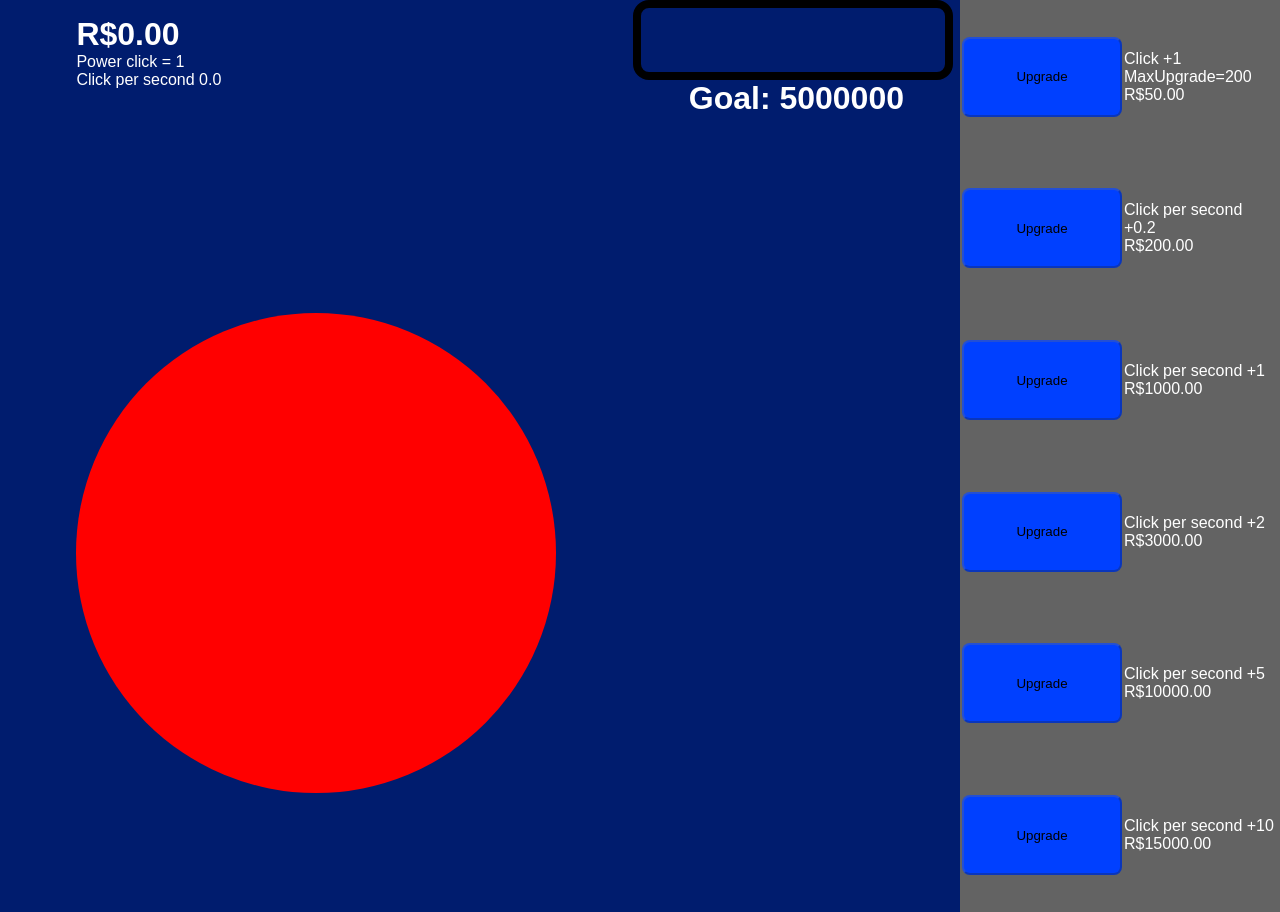
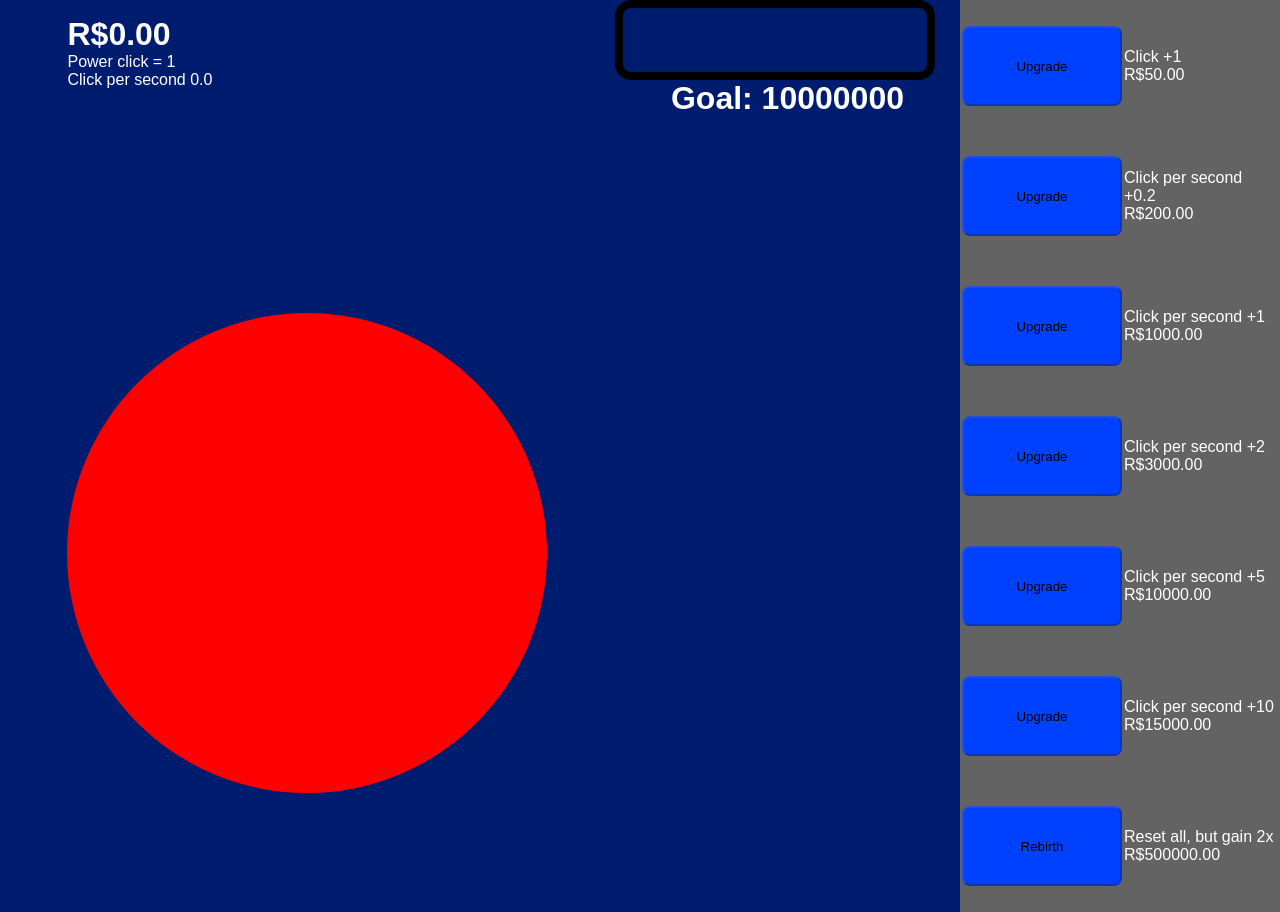
Before and after one commit to copperlamb78/ClickerGame, a React (Vite) app: page / in a window 1280 px wide. Built offline with nearby package versions, Linux system fonts and the light colour scheme; a web font is replaced by a local one.

Commit message:
add Rebirth function

```diff
--- a/src/components/Game.jsx
+++ b/src/components/Game.jsx
@@ -6,8 +6,10 @@ import styles from './Game.module.css'
 
 export function Game() {
 
+    const [rebirth, setRebirth] = useState(1)
+    const [rebirthPrice, setRebirthPrice] = useState(500000)
 
-    const [upgradeClickAdd, setUpgradeClickAdd] = useState(1)
+    const [upgradeClickAdd, setUpgradeClickAdd] = useState(1000)
     const [clickPerSecondAmount, setClickPerSecondAmount] = useState(0)
     const [money, setMoney] = useState(0)
     const [upgrade1Price, setUpgrade1Price] = useState(50)
@@ -23,45 +25,45 @@ export function Game() {
     const upgrade4 = 2
     const upgrade5 = 5
     const upgrade6 = 10
-    const upgradeAritimetricFormule = 0.01
+    const upgradeAritimetricFormule = 0.05
 
 
-    const goal =5000000
+    const goal = 10000000
 
 
 
     const handle1Upgrade =() => {
-        setUpgradeClickAdd (upgradeClickAdd + upgrade1)
+        setUpgradeClickAdd (upgradeClickAdd + (upgrade1 * rebirth))
         setMoney(money - upgrade1Price)
         setUpgrade1Price(upgrade1Price + (upgrade1Price * upgradeAritimetricFormule))
     }
 
     const handle2Upgrade =() => {
-        setClickPerSecondAmount(clickPerSecondAmount + upgrade2)
+        setClickPerSecondAmount(clickPerSecondAmount + (upgrade2 * rebirth))
         setMoney(money - upgrade2Price)
         setUpgrade2Price(upgrade2Price + (upgrade2Price * upgradeAritimetricFormule))
     }
 
     const handle3Upgrade =() => {
-        setClickPerSecondAmount(clickPerSecondAmount + upgrade3)
+        setClickPerSecondAmount(clickPerSecondAmount + (upgrade3 * rebirth))
         setMoney(money - upgrade3Price)
         setUpgrade3Price(upgrade3Price + (upgrade3Price * upgradeAritimetricFormule))
     }
 
     const handle4Upgrade =() => {
-        setClickPerSecondAmount(clickPerSecondAmount + upgrade4)
+        setClickPerSecondAmount(clickPerSecondAmount + (upgrade4 * rebirth))
         setMoney(money - upgrade4Price)
         setUpgrade4Price(upgrade4Price + (upgrade4Price * upgradeAritimetricFormule))
     }
 
     const handle5Upgrade =() => {
-        setClickPerSecondAmount(clickPerSecondAmount + upgrade5)
+        setClickPerSecondAmount(clickPerSecondAmount + (upgrade5 * rebirth))
         setMoney(money - upgrade5Price)
         setUpgrade5Price(upgrade5Price + (upgrade5Price * upgradeAritimetricFormule))
     }
 
     const handle6Upgrade =() => {
-        setClickPerSecondAmount(clickPerSecondAmount + upgrade6)
+        setClickPerSecondAmount(clickPerSecondAmount + (upgrade6 * rebirth))
         setMoney(money - upgrade6Price)
         setUpgrade6Price(upgrade6Price + (upgrade6Price * upgradeAritimetricFormule))
     }
@@ -74,6 +76,11 @@ export function Game() {
         setMoney(money + upgradeClickAdd)
     }
 
+    const handleRebirth = () => {
+        setRebirth(rebirth + rebirth)
+        setRebirthPrice(rebirthPrice * 2.375)
+    }
+
     useEffect (() => {
         const interval = setInterval(() => {
             clickPerSecond();
@@ -81,6 +88,19 @@ export function Game() {
 
         return () => clearInterval(interval);
     }, [clickPerSecondAmount])
+
+    useEffect (() => {
+        setMoney(0)
+        setUpgrade1Price(50)
+        setUpgrade2Price(200)
+        setUpgrade3Price(1000)
+        setUpgrade4Price(3000)
+        setUpgrade5Price(10000)
+        setUpgrade6Price(15000)
+        setUpgradeClickAdd(1)
+        setClickPerSecondAmount(0)
+    }, [rebirth])
+
 
     const progressWidth = (money / goal) * 100 + '%';
 
@@ -106,10 +126,10 @@ export function Game() {
             <table className={styles.upgradeArea}>
                 <tr>
                     <td>
-                        <button disabled={money < upgrade1Price | upgradeClickAdd == 200} onClick={handle1Upgrade} type='button'>Upgrade</button>
+                        <button disabled={money < upgrade1Price} onClick={handle1Upgrade} type='button'>Upgrade</button>
                     </td>
                     <td>
-                        <p>Click +{upgrade1} MaxUpgrade=200</p>
+                        <p>Click +{upgrade1}</p>
                         <p>R${parseFloat(upgrade1Price).toFixed(2)}</p>
                     </td>
                 </tr>
@@ -158,6 +178,15 @@ export function Game() {
                         <p>R${parseFloat(upgrade6Price).toFixed(2)}</p>
                     </td>
                 </tr>
+                <tr>
+                    <td>
+                    <button disabled={money < rebirthPrice} onClick={handleRebirth} type='button'>Rebirth</button>
+                    </td>
+                    <td>
+                        <p>Reset all, but gain 2x</p>
+                        <p>R${parseFloat(rebirthPrice).toFixed(2)}</p>
+                    </td>
+                </tr>
 
 
             </table>
```
